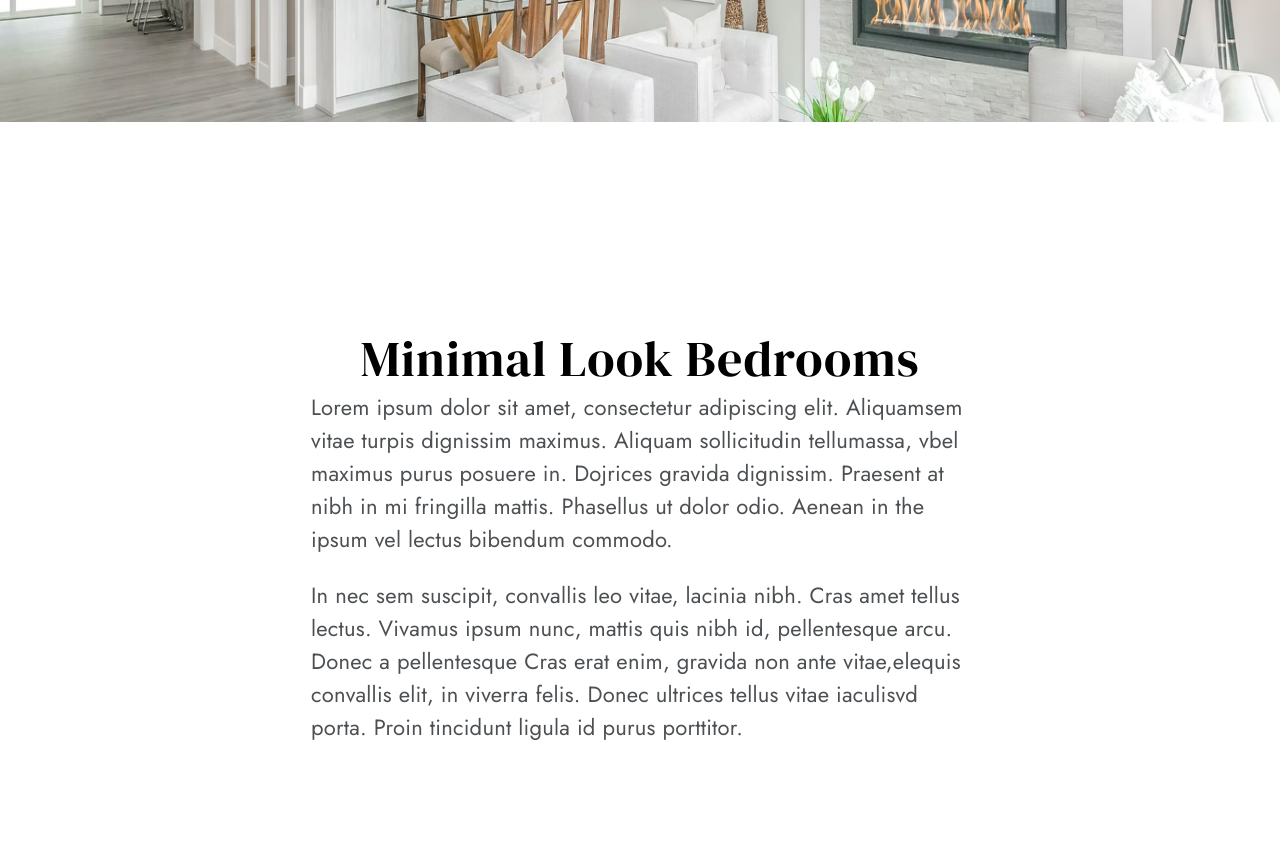
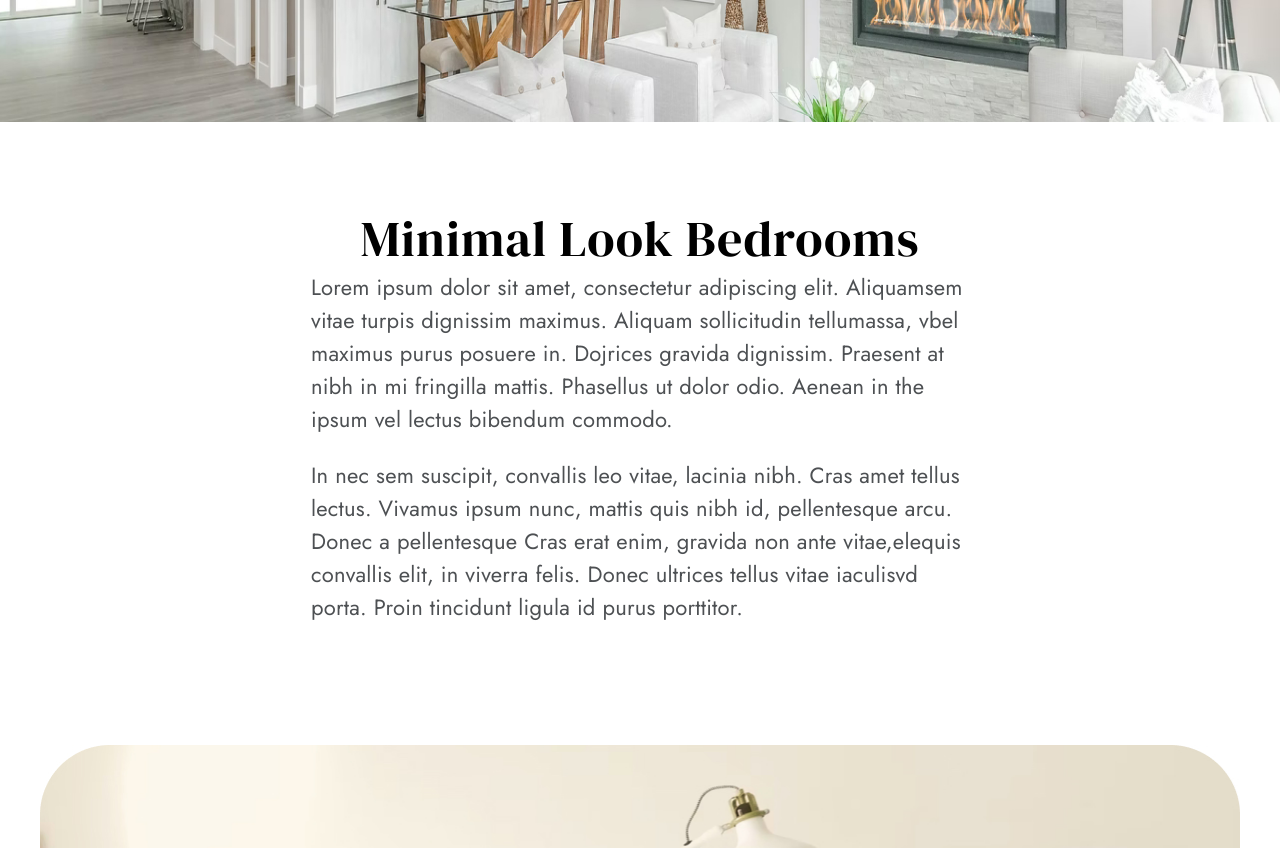
Before and after one commit to StaciBunx/frontend, a Vue app in the folder Vue.js/interior-studio-cli/: page /projects-details in a window 1280 px wide. Shown: the part 400-1248 px from the top of the page. Built offline with nearby package versions, Linux system fonts and the light colour scheme.

Commit message:
fix: padding in ProjectDetails

```diff
--- a/Vue.js/interior-studio-cli/src/pages/ProjectDetailsPage.vue
+++ b/Vue.js/interior-studio-cli/src/pages/ProjectDetailsPage.vue
@@ -52,7 +52,7 @@ export default {
 @import "../styles/vars";
 
 .details {
-  padding-top: 200px;
+  padding-top: 80px;
 
   &__content {
     margin: 0 auto 100px;
```
